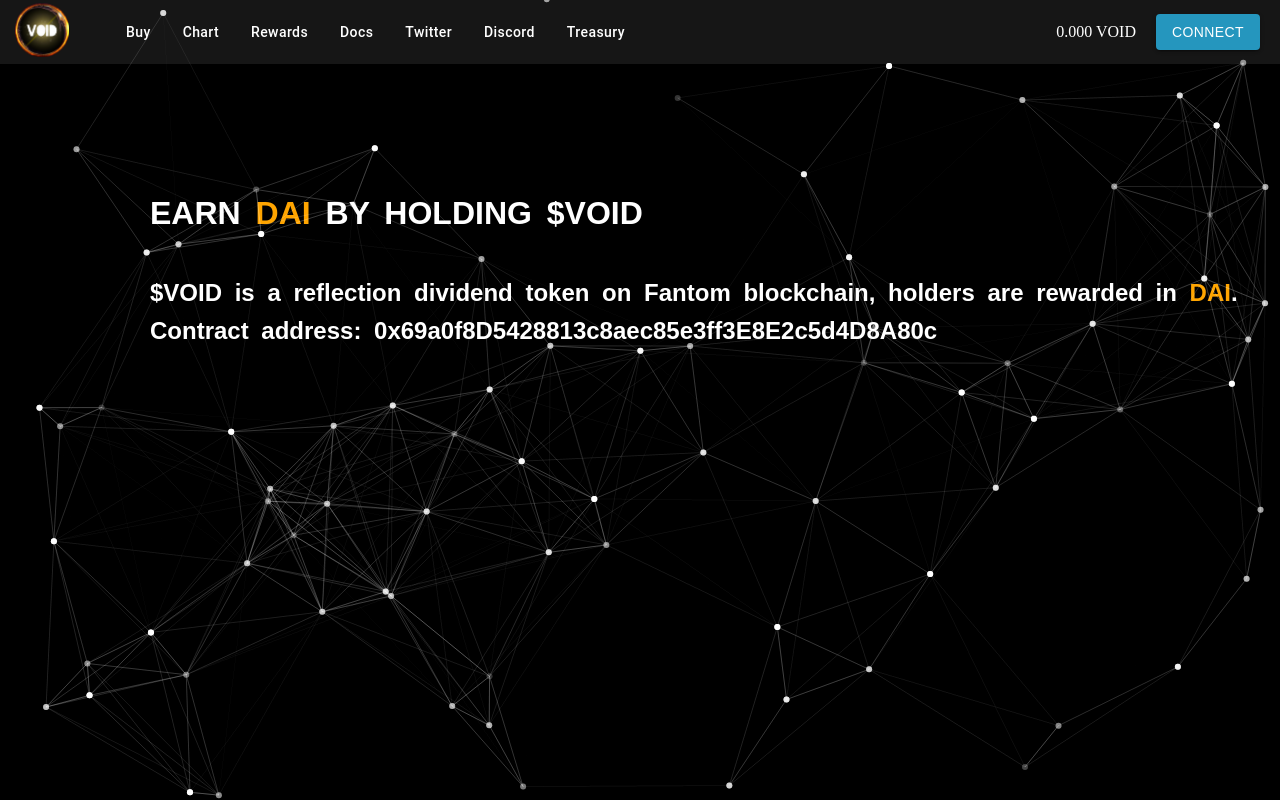
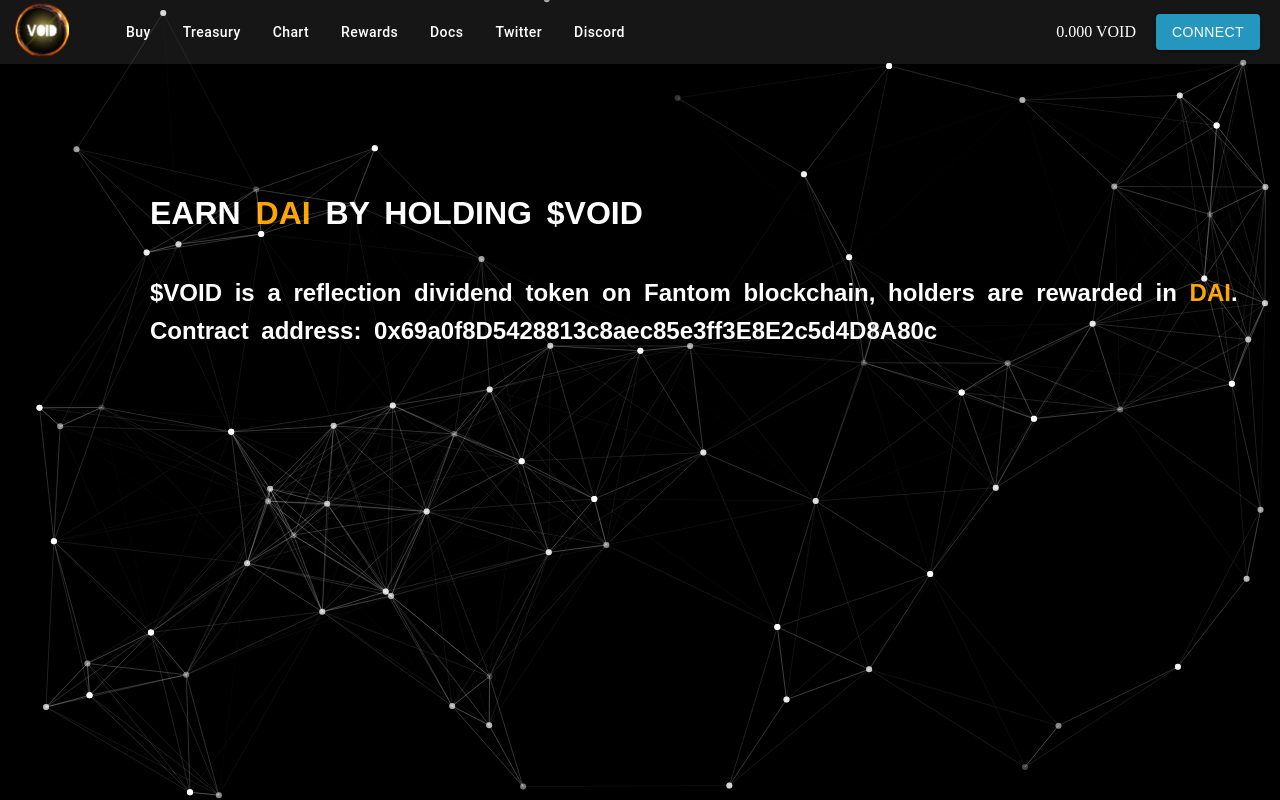
Before and after one commit to Scazzylol/VOIDfrontend, a React (Create React App) app: page / in a window 1280 px wide. Built offline with nearby package versions, Linux system fonts and the light colour scheme.

Commit message:
fix: the order of treasury on navbar

```diff
--- a/src/layout/header/HeaderLayout.js
+++ b/src/layout/header/HeaderLayout.js
@@ -33,12 +33,12 @@
 				</LogoContainer>
 				<NavBar>
 					<NavLink to='/buy' >Buy</NavLink>
+					<NavLink to='/treasury'>Treasury</NavLink>
 					<NavLink to='/chart'>Chart</NavLink>
 					<NavLink to='/rewards'>Rewards</NavLink>
 					<ExternalLink href='https://medium.com/p/41034f319cd4/edit' target="_blank">Docs</ExternalLink>
 					<ExternalLink href='https://twitter.com/VoidToken_fi' target="_blank">Twitter</ExternalLink>
 					<ExternalLink href='https://discord.gg/PWX3TQ5CYQ' target="_blank">Discord</ExternalLink>
-					<NavLink to='/treasury'>Treasury</NavLink>
 				</NavBar>
 			</MainContainer>
 
```
